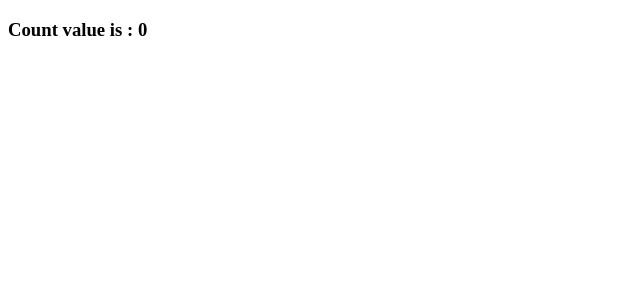
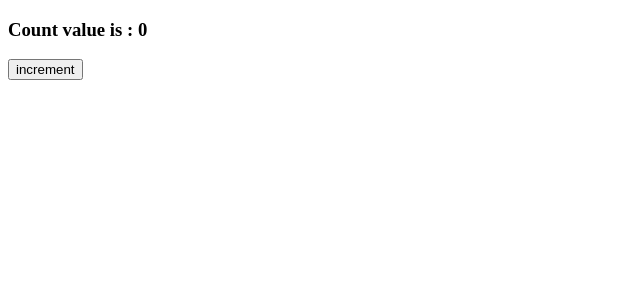
Before and after one commit to AmirTaki/React-JS-Tutorial-For-Beginners, a React (Create React App) app in the folder myproject/: page / in a window 1280 px wide. Shown: the top 300 px of the page, without its empty margins (0-640 px from the left). Built offline with nearby package versions, Linux system fonts and the light colour scheme.

Commit message:
Using State Part 2

```diff
--- a/myproject/src/components/Counter.js
+++ b/myproject/src/components/Counter.js
@@ -8,9 +8,16 @@
 
         }
     }
+    increment () {
+        //  this.state.counter = 1
+        this.setState({
+            counter : this.state.counter + 1
+        })
+    }
     render(){
         return(<>
             <h3>Count value is : {this.state.counter} </h3>
+            <button onClick={()=>this.increment()}>increment</button>
         </>)
     }
 }
```
